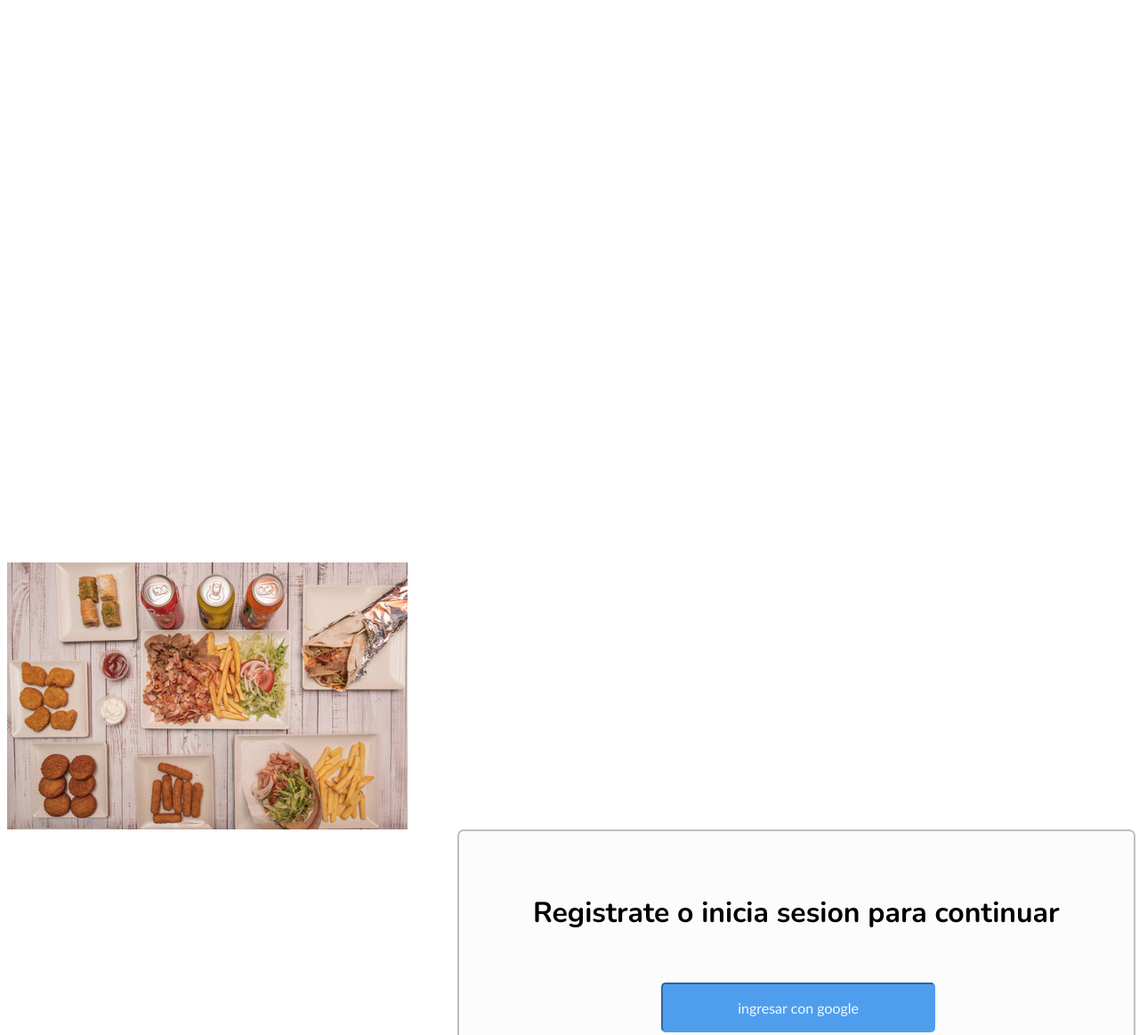
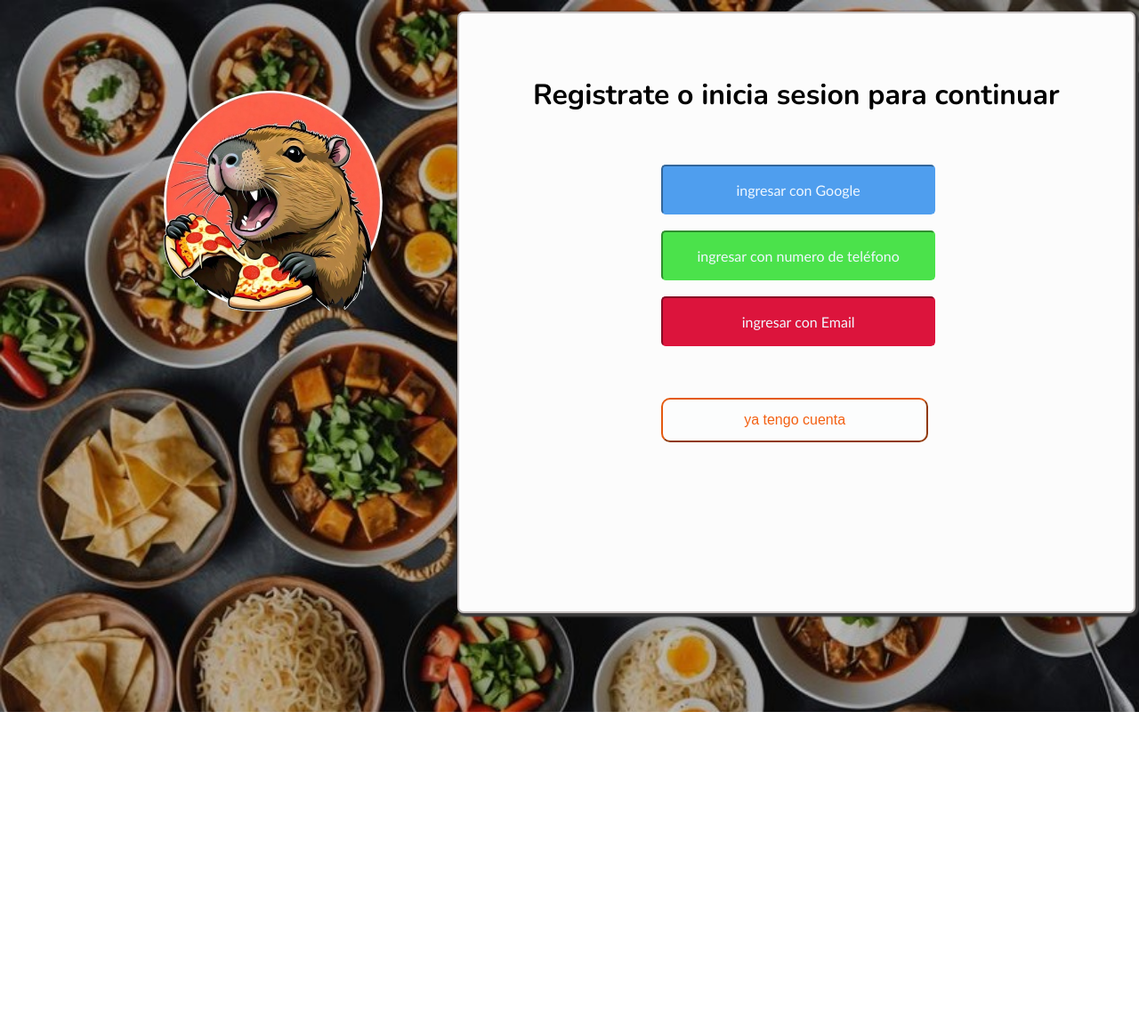
Before and after one commit to Giova98/FoodDeliveryApp, a plain HTML site: page login.html in a window 1280 px wide. Shown: the top 1163 px of the page at 89% size. After the commit the page ends 800 px from the top, so only its background shows below. Drawn offline with nearby package versions, Linux system fonts and the light colour scheme.

Commit message:
login terminado

```diff
--- a/ingreso.css
+++ b/ingreso.css
@@ -1,48 +1,54 @@
-.conteiner{
-      justify-content: center;
-
-
-}
-.imagen{
-    display: flex;
-    margin-top: 50%;
-    margin-right: 700%;
-    width: 40%;
+body {
+    background-image: url(assets/fondo2.jpg);
+    background-repeat: no-repeat;
+    background-size: cover;
 }
 
-h1{
+h1 {
     font-family: Nunito;
     margin-top: 70px;
     text-align: center;
 }
 
-.caja1{
+img{
+    height: 300px;
+    width: 300px;
+
+}
+
+.logo{
+    display: flex;
+    position: absolute;
+    left: 12%;
+    margin-top: 70px;
+ }
+.caja1 {
     width: 300px;
     height: 50px;
     border-radius: 5px;
     text-align: center;
     margin-left: 30%;
     background-color: rgb(79, 158, 238);
-    border-color:  rgb(79, 158, 238);
+    border-color: rgb(79, 158, 238);
     color: aliceblue;
     font-family: 'Trebuchet MS', 'Lucida Sans Unicode', 'Lucida Grande', 'Lucida Sans', Arial, sans-serif;
     font-size: medium;
 }
 
-.caja2{
+.caja2 {
     width: 300px;
     height: 50px;
     border-radius: 5px;
     text-align: center;
     margin-left: 30%;
     background-color: rgb(75, 226, 75);
-    border-color:  rgb(75, 226, 75);
+    border-color: rgb(75, 226, 75);
     color: aliceblue;
     font-family: 'Trebuchet MS', 'Lucida Sans Unicode', 'Lucida Grande', 'Lucida Sans', Arial, sans-serif;
     font-size: medium;
 }
 
-.caja3{
+.caja3 {
     width: 300px;
     height: 50px;
     border-radius: 5px;
@@ -55,7 +61,7 @@ h1{
     font-size: medium;
 }
 
-.button{
+.button {
     margin-top: 40px;
     width: 300px;
     height: 50px;
@@ -68,27 +74,29 @@ h1{
     font-size: medium;
 }
 
-.button:hover{
+.button:hover {
     background-color: rgb(243, 240, 240);
 }
 
-.caja1:hover{
-    background-color:  rgb(35, 118, 201) ;
+.caja1:hover {
+    background-color: rgb(35, 118, 201);
 }
 
-.caja2:hover{
-    background-color:  rgb(35, 184, 35);
+.caja2:hover {
+    background-color: rgb(35, 184, 35);
 }
 
-.caja3:hover{
+.caja3:hover {
     background-color: rgb(167, 17, 47);
 }
 
-.ingreso{
+.ingreso {
+    box-shadow: 2px 2px 2px 2px rgb(61, 60, 60);
     border: 2px solid rgb(195, 189, 188);
     margin-left: 40%;
     width: 60%;
     border-radius: 7px;
+    margin-top: 1%;
     padding-bottom: 15%;
     background-color: rgb(252, 252, 252);
 }
--- a/login.html
+++ b/login.html
@@ -1,32 +1,35 @@
 <!DOCTYPE html>
 <html lang="en">
+
 <head>
     <meta charset="UTF-8">
     <meta name="viewport" content="width=device-width, initial-scale=1.0">
     <link rel="stylesheet" href="ingreso.css">
     <link rel="preconnect" href="https://fonts.googleapis.com">
     <link rel="preconnect" href="https://fonts.gstatic.com" crossorigin>
-    <link href="https://fonts.googleapis.com/css2?family=Nunito:ital,wght@0,200..1000;1,200..1000&display=swap" rel="stylesheet">
+    <link href="https://fonts.googleapis.com/css2?family=Nunito:ital,wght@0,200..1000;1,200..1000&display=swap"
+        rel="stylesheet">
     <title>Document</title>
 </head>
+
 <body>
-    <div class="conteiner">
-    <div class="imagen">
-       <img src="assets/fondo.jpg" alt="">
+    <div class="logo">
+        <img src="assets/logo.png" alt="">
     </div>
-       <div class="ingreso">
+
+    <div class="ingreso">
         <h1> Registrate o inicia sesion para continuar</h1>
         <br><br>
         <form action="">
-            <input class="caja1" type="text" value="ingresar con google">
+            <input class="caja1" type="text" value="ingresar con Google">
             <br><br>
-            <input class="caja2" type="text" value="ingresar con numero de telefono">
+            <input class="caja2" type="text" value="ingresar con numero de teléfono">
             <br><br>
             <input class="caja3" type="email" value="ingresar con Email">
             <br><br>
             <input class="button" type="submit" value="ya tengo cuenta">
         </form>
     </div>
-</div>
 </body>
+
 </html>
```
Also changed, not shown: assets/fondo2.jpg (added). Lines whose indentation alone changed are shown as unchanged.
